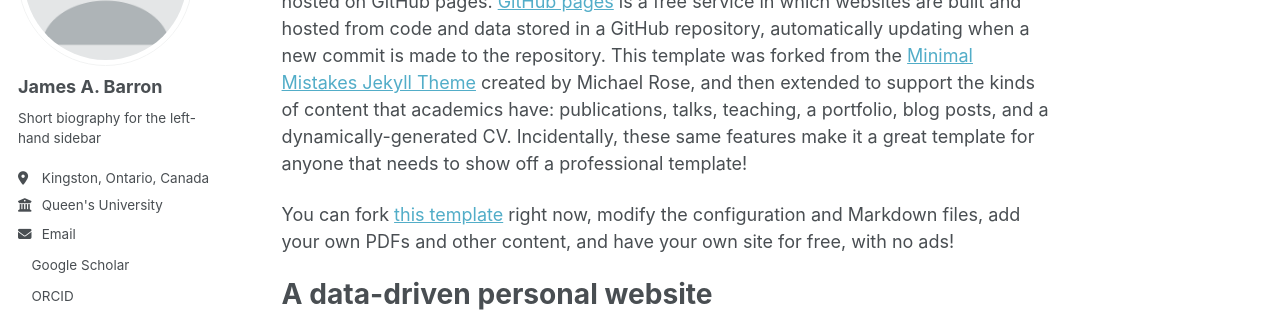
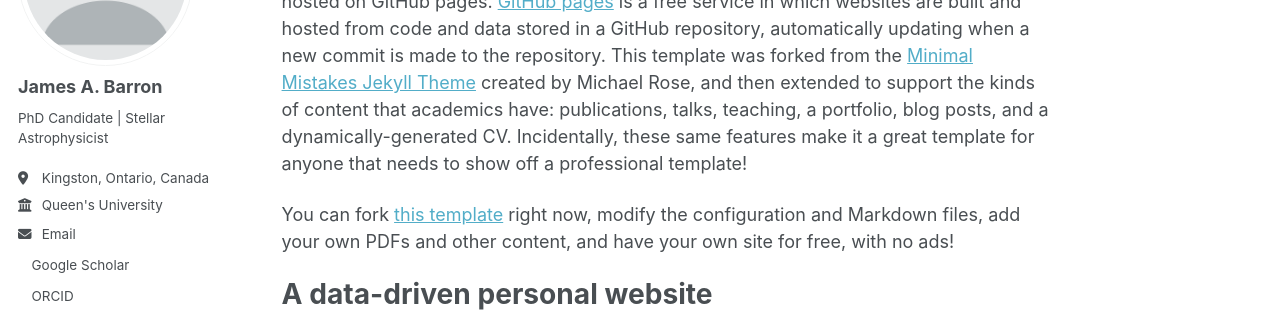
Before and after one commit to jamesabarron/jamesabarron.github.io, a Jekyll site: the page built from _pages/about.md, in a window 1280 px wide. Shown: the part 210-522 px from the top of the page. Built offline with Jekyll 4.4.1, drawn with Linux system fonts in a browser that asks for light colours; a style sheet for code colours, icons or effects is not loaded.

Commit message:
Update bio in configuration file

```diff
--- a/_config.yml
+++ b/_config.yml
@@ -26,7 +26,7 @@ author:
   avatar           : "profile.png"
   name             : "James A. Barron"
   pronouns         : # example: "she/her"
-  bio              : "Short biography for the left-hand sidebar"
+  bio              : "PhD Candidate | Stellar Astrophysicist"
   employer         : "Queen's University"
   location         : "Kingston, Ontario, Canada"
   uri              : # URL
```
